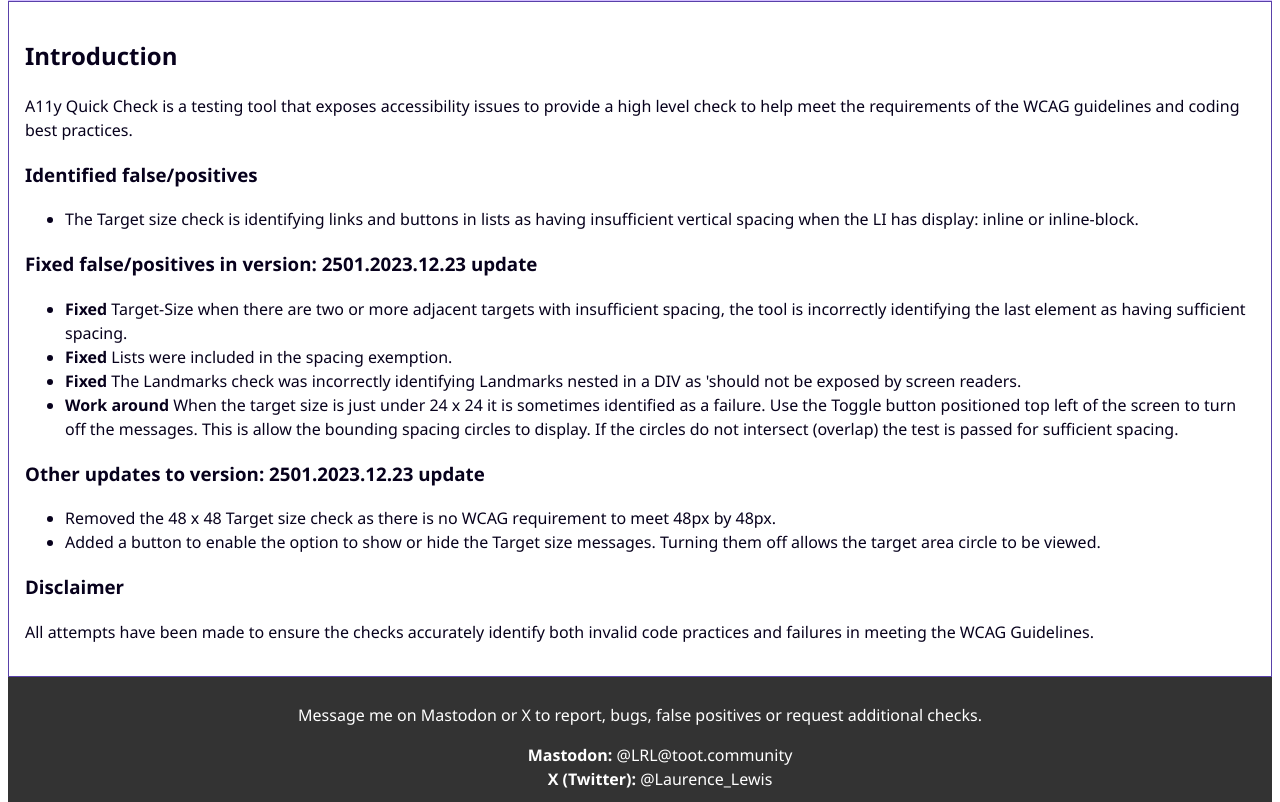
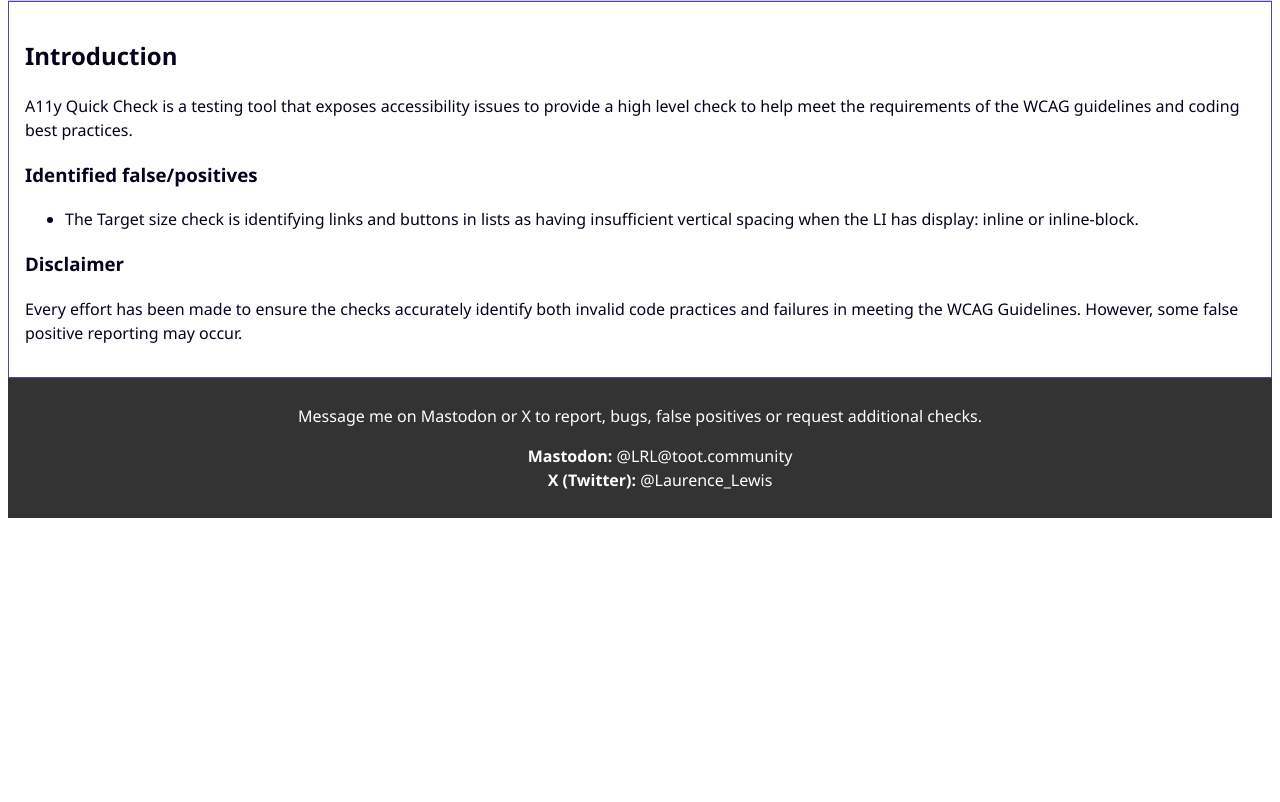
Before and after one commit to rzig/A11y-Quick_Check-Firefox, a browser extension: page WebExtension/extension/help/extension-help.html in a window 1280 px wide. Shown: the part 133-935 px from the top of the page. After the commit the page ends 800 px from the top, so only its background shows below. Drawn offline with nearby package versions, Linux system fonts and the light colour scheme; files that its build step writes are made by us from their sources.

Commit message:
disclaimer update

```diff
--- a/WebExtension/extension/help/extension-help.html
+++ b/WebExtension/extension/help/extension-help.html
@@ -11,7 +11,7 @@
       <header>
         <hgroup role="group" aria-roledescription="Heading group">
           <h1>A11y Quick Check</h1>
-          <p>Version: 2501.2023.12.23</p>
+          <p>Version: 2501.2024.01.06</p>
         </hgroup>
         <div class="a11yqc-logo">
           <img src="../../extension/ui/images/icon.svg" alt="" />
@@ -21,32 +21,28 @@
       <main>
         <div id="content" class="bootleg">
           <h2>Introduction</h2>
-          <p>A11y Quick Check is a testing tool that exposes accessibility issues to provide a high level check to help meet the requirements of the WCAG guidelines and coding best practices.</p>
+          <p>
+            A11y Quick Check is a testing tool that exposes accessibility issues
+            to provide a high level check to help meet the requirements of the
+            WCAG guidelines and coding best practices.
+          </p>
 
           <h3>Identified false/positives</h3>
           <ul>
-            <li>The Target size check is identifying links and buttons in lists as having insufficient vertical spacing when the LI has display: inline or inline-block.</li>
-          </ul>
-
-          <h3>Fixed false/positives in version: 2501.2023.12.23 update</h3>
-          <ul>
-            <li><strong>Fixed</strong> Target-Size when there are two or more adjacent targets with insufficient spacing, the tool is incorrectly identifying the last element as having sufficient spacing.</li>
-            <li><strong>Fixed</strong> Lists were included in the spacing exemption.</li>
-            <li><strong>Fixed</strong> The Landmarks check was incorrectly identifying Landmarks nested in a DIV as 'should not be exposed by screen readers.</li>
-            <li><strong>Work around</strong> When the target size is just under 24 x 24 it is sometimes identified as a failure. Use the Toggle button positioned top left of the screen to turn off the messages. This is allow the bounding spacing circles to display. If the circles do not intersect (overlap) the test is passed for sufficient spacing.</li>
-          </ul>
-
-          <h3>Other updates to version: 2501.2023.12.23 update</h3>
-          <ul>
-            <li>Removed the 48 x 48 Target size check as there is no WCAG requirement to meet 48px by 48px.</li>
-            <li>Added a button to enable the option to show or hide the Target size messages. Turning them off allows the target area circle to be viewed.</li>
+            <li>
+              The Target size check is identifying links and buttons in lists as
+              having insufficient vertical spacing when the LI has display:
+              inline or inline-block.
+            </li>
           </ul>
 
           <h3>Disclaimer</h3>
           <p>
-            All attempts have been made to ensure the checks accurately identify both invalid code practices and failures in meeting the WCAG Guidelines.</p>
+            Every effort has been made to ensure the checks accurately identify
+            both invalid code practices and failures in meeting the WCAG
+            Guidelines. However, some false positive reporting may occur.
+          </p>
         </div>
-
       </main>
       <footer>
         <p>
```
Also changed, not shown: WebExtension/extension/ui/popup.html (+1 -1 lines), WebExtension/extension/ui/images/icon-128.png (added), WebExtension/manifest.json.
